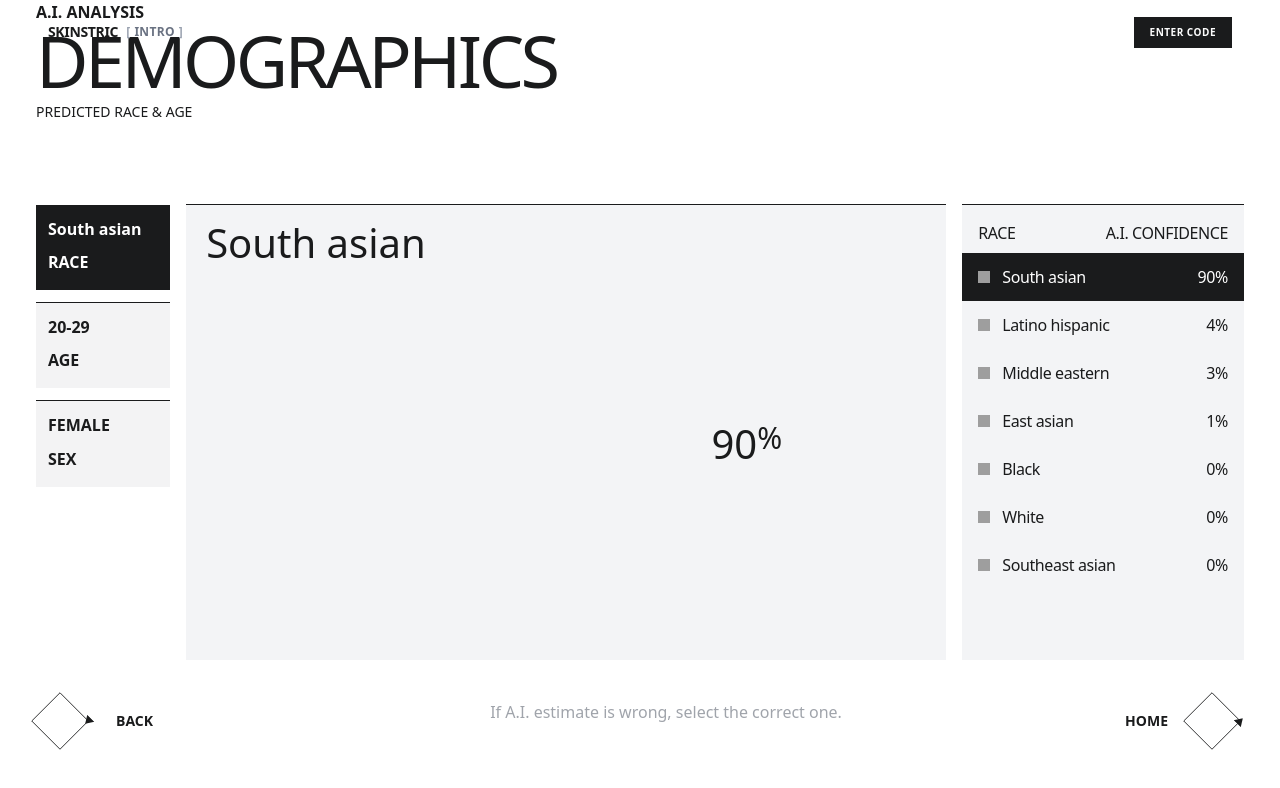
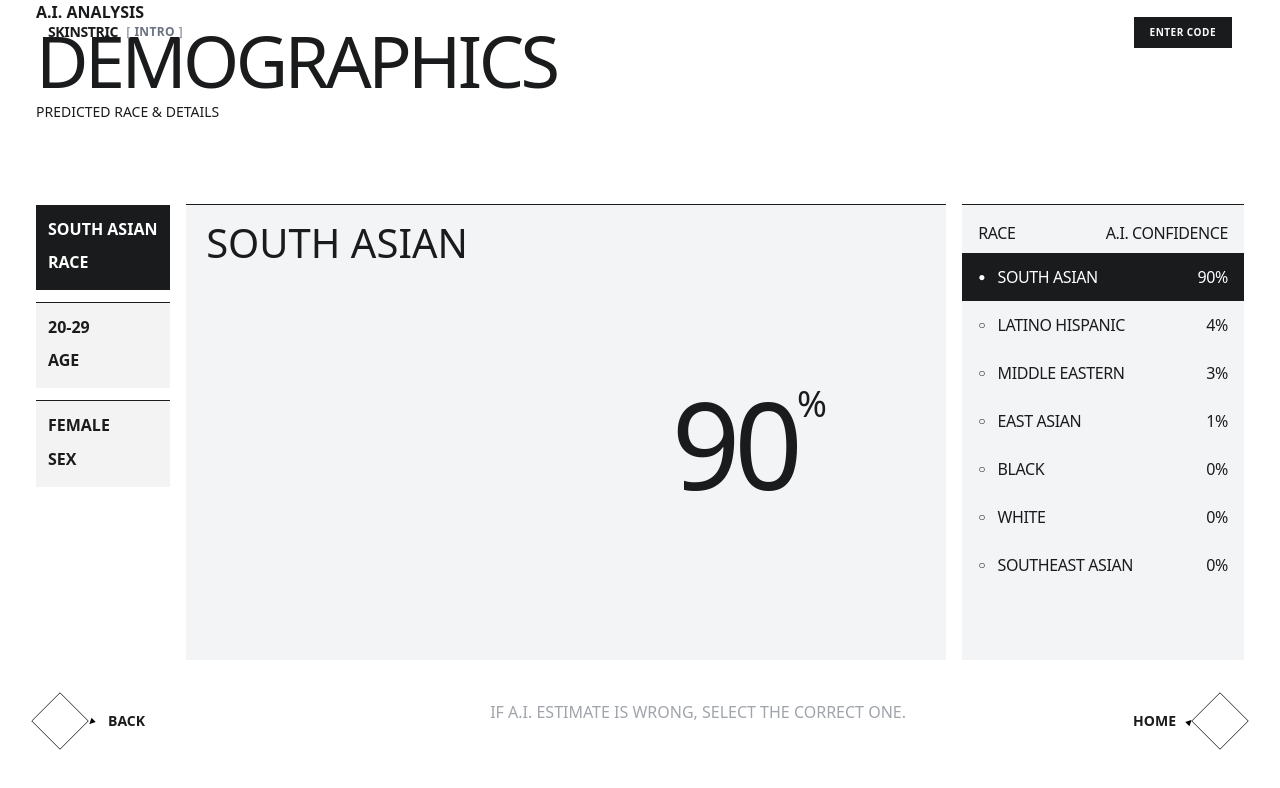
Before and after one commit to rvallee1017/Skinstric, a Next.js app: page /summary in a window 1280 px wide. Shown: the top 788 px of the page. Built offline with nearby package versions, Linux system fonts and the light colour scheme; no server answers; grey boxes are pictures that could not be loaded.

Commit message:
added code

```diff
--- a/src/app/components/Summary.tsx
+++ b/src/app/components/Summary.tsx
@@ -1,6 +1,116 @@
+'use client';
+
+import { useEffect, useState } from "react";
 import NavBar from "./NavBar";
 
 export default function Summary() {
+  const [demographics, setDemographics] = useState<any>(null);
+  const [loading, setLoading] = useState<boolean>(true);
+  const [selectedCategory, setSelectedCategory] = useState<"race" | "age" | "sex">("race");
+  const [selectedValues, setSelectedValues] = useState<{ [key: string]: string }>({});
+
+  useEffect(() => {
+    async function fetchData() {
+      try {
+        const cached = localStorage.getItem("demographics");
+        if (cached) {
+          const parsed = JSON.parse(cached);
+          setDemographics(parsed);
+          setInitialSelections(parsed);
+          setLoading(false);
+          return;
+        }
+
+        const response = await fetch("https://us-central1-api-skinstric-ai.cloudfunctions.net/skinstricPhaseTwo", {
+          method: "POST",
+          headers: { "Content-Type": "application/json" },
+          body: JSON.stringify({ image: "" })
+        });
+        const result = await response.json();
+        if (result?.data) {
+          setDemographics(result.data);
+          setInitialSelections(result.data);
+          localStorage.setItem("demographics", JSON.stringify(result.data));
+        } else {
+          const mock = {
+            race: [
+              { name: "South asian", confidence: 90 },
+              { name: "Latino hispanic", confidence: 4 },
+              { name: "Middle eastern", confidence: 3 },
+              { name: "East asian", confidence: 1 },
+              { name: "Black", confidence: 0 },
+              { name: "White", confidence: 0 },
+              { name: "Southeast asian", confidence: 0 }
+            ],
+            age: [
+              { name: "20-29", confidence: 85 },
+              { name: "30-39", confidence: 10 },
+              { name: "40-49", confidence: 5 }
+            ],
+            sex: [
+              { name: "FEMALE", confidence: 95 },
+              { name: "MALE", confidence: 5 }
+            ]
+          };
+          setDemographics(mock);
+          setInitialSelections(mock);
+        }
+      } catch (err) {
+        console.error("Failed to fetch demographics:", err);
+        const mock = {
+          race: [
+            { name: "South asian", confidence: 90 },
+            { name: "Latino hispanic", confidence: 4 },
+            { name: "Middle eastern", confidence: 3 },
+            { name: "East asian", confidence: 1 },
+            { name: "Black", confidence: 0 },
+            { name: "White", confidence: 0 },
+            { name: "Southeast asian", confidence: 0 }
+          ],
+          age: [
+            { name: "20-29", confidence: 85 },
+            { name: "30-39", confidence: 10 },
+            { name: "40-49", confidence: 5 }
+          ],
+          sex: [
+            { name: "FEMALE", confidence: 95 },
+            { name: "MALE", confidence: 5 }
+          ]
+        };
+        setDemographics(mock);
+        setInitialSelections(mock);
+      } finally {
+        setLoading(false);
+      }
+    }
+
+    fetchData();
+  }, []);
+
+  const setInitialSelections = (data: any) => {
+    const initial: { [key: string]: string } = {};
+    if (data.race?.[0]) initial.race = data.race[0].name;
+    if (data.age?.[0]) initial.age = data.age[0].name;
+    if (data.sex?.[0]) initial.sex = data.sex[0].name;
+    setSelectedValues(initial);
+  };
+
+  if (loading) {
+    return (
+      <div className="antialiased text-[#1A1B1C] min-h-screen bg-white flex flex-col items-center justify-center">
+        <NavBar />
+        <div className="flex flex-col items-center justify-center flex-1">
+          <div className="w-12 h-12 border-4 border-black/20 border-t-black rounded-full animate-spin mb-4"></div>
+          <p className="text-sm font-semibold tracking-wider uppercase">LOADING A.I. ANALYSIS...</p>
+        </div>
+      </div>
+    );
+  }
+
+  const currentList = demographics?.[selectedCategory] || [];
+  const activeVal = selectedValues[selectedCategory] || currentList[0]?.name;
+  const activeItem = currentList.find((item: any) => item.name === activeVal) || currentList[0];
+
   return (
     <div className="antialiased text-[#1A1B1C]">
       <NavBar />
@@ -11,236 +121,113 @@ export default function Summary() {
             <h2 className="mb-1 text-base font-semibold leading-6 md:text-base">
               A.I. ANALYSIS
             </h2>
-            <h3 className="text-4xl font-normal leading-16 tracking-tighter md:text-[72px]">
+            <h3 className="text-4xl font-normal leading-16 tracking-tighter md:text-[72px] uppercase">
               DEMOGRAPHICS
             </h3>
-            <h4 className="mt-2 text-sm leading-6">PREDICTED RACE &amp; AGE</h4>
+            <h4 className="mt-2 text-sm leading-6 uppercase">PREDICTED {selectedCategory} &amp; DETAILS</h4>
           </div>
 
           <div className="mb-40 mt-10 grid gap-4 pb-0 md:mb-0 md:grid-cols-[1.5fr_8.5fr_3.15fr] md:gap-4 md:pb-0">
+            {/* Left sidebar category selector */}
             <div className="h-[62%] space-y-3 bg-white-100 md:flex md:flex-col">
-              <div className="flex flex-1 cursor-pointer flex-col justify-between border-t bg-[#1A1B1C] p-3 text-white hover:bg-[#E1E1E2]">
-                <p className="text-base font-semibold">South asian</p>
+              <div
+                onClick={() => setSelectedCategory("race")}
+                className={`flex flex-1 cursor-pointer flex-col justify-between border-t p-3 transition-colors ${
+                  selectedCategory === "race" ? "bg-[#1A1B1C] text-white" : "bg-[#F3F3F4] hover:bg-[#E1E1E2]"
+                }`}
+              >
+                <p className="text-base font-semibold uppercase">{selectedValues.race || demographics?.race?.[0]?.name || "South asian"}</p>
                 <h4 className="mb-1 text-base font-semibold">RACE</h4>
               </div>
-              <div className="flex flex-1 cursor-pointer flex-col justify-between border-t bg-[#F3F3F4] p-3 hover:bg-[#E1E1E2]">
-                <p className="text-base font-semibold">20-29</p>
+
+              <div
+                onClick={() => setSelectedCategory("age")}
+                className={`flex flex-1 cursor-pointer flex-col justify-between border-t p-3 transition-colors ${
+                  selectedCategory === "age" ? "bg-[#1A1B1C] text-white" : "bg-[#F3F3F4] hover:bg-[#E1E1E2]"
+                }`}
+              >
+                <p className="text-base font-semibold uppercase">{selectedValues.age || demographics?.age?.[0]?.name || "20-29"}</p>
                 <h4 className="mb-1 text-base font-semibold">AGE</h4>
               </div>
-              <div className="flex flex-1 cursor-pointer flex-col justify-between border-t bg-[#F3F3F4] p-3 hover:bg-[#E1E1E2]">
-                <p className="text-base font-semibold">FEMALE</p>
+
+              <div
+                onClick={() => setSelectedCategory("sex")}
+                className={`flex flex-1 cursor-pointer flex-col justify-between border-t p-3 transition-colors ${
+                  selectedCategory === "sex" ? "bg-[#1A1B1C] text-white" : "bg-[#F3F3F4] hover:bg-[#E1E1E2]"
+                }`}
+              >
+                <p className="text-base font-semibold uppercase">{selectedValues.sex || demographics?.sex?.[0]?.name || "FEMALE"}</p>
                 <h4 className="mb-1 text-base font-semibold">SEX</h4>
               </div>
             </div>
 
+            {/* Center display */}
             <div className="relative flex flex-col items-center justify-center bg-gray-100 p-4 md:h-[57vh] md:border-t">
-              <p className="left-5 top-2 hidden text-[40px] md:absolute md:block">
-                South asian
+              <p className="left-5 top-2 hidden text-[40px] md:absolute md:block uppercase">
+                {activeVal}
               </p>
-              <div className="relative mb-4 aspect-square w-full max-w-[384px] md:absolute md:bottom-2 md:right-5">
-                <div
-                  style={{
-                    width: "100%",
-                    height: "100%",
-                    maxHeight: "384px",
-                    position: "relative",
-                    transform: "scale(1)",
-                    transformOrigin: "center center",
-                  }}
-                >
+              <div className="relative mb-4 aspect-square w-full max-w-[384px] md:absolute md:bottom-2 md:right-5 flex items-center justify-center">
                 <div className="absolute inset-0 flex items-center justify-center">
-                    <p className="text-3xl font-normal md:text-[40px]">
-                      90<span className="absolute text-xl md:text-3xl">%</span>
+                  <p className="text-6xl font-normal md:text-[120px] tracking-tighter">
+                    {activeItem?.confidence ?? 90}<span className="absolute text-2xl md:text-4xl">%</span>
                   </p>
                 </div>
               </div>
-              </div>
-              <p className="mb-1 text-xs font-normal leading-6 text-[#A0A4AB] md:absolute md:bottom-[-15%] md:left-[22%] md:text-sm lg:left-[30%] lg:text-base xl:left-[40%] 2xl:left-[45%]">
+              <p className="mb-1 text-xs font-normal leading-6 text-[#A0A4AB] md:absolute md:bottom-[-15%] md:left-[22%] md:text-sm lg:left-[30%] lg:text-base xl:left-[40%] 2xl:left-[45%] uppercase">
                 If A.I. estimate is wrong, select the correct one.
               </p>
             </div>
 
+            {/* Right breakdown list */}
             <div className="bg-gray-100 pt-4 pb-4 md:border-t">
               <div className="space-y-0">
                 <div className="flex justify-between px-4">
-                  <h4 className="mb-2 text-base font-medium leading-6 tracking-tight">
-                    RACE
+                  <h4 className="mb-2 text-base font-medium leading-6 tracking-tight uppercase">
+                    {selectedCategory}
                   </h4>
-                  <h4 className="mb-2 text-base font-medium leading-6 tracking-tight">
+                  <h4 className="mb-2 text-base font-medium leading-6 tracking-tight uppercase">
                     A.I. CONFIDENCE
                   </h4>
                 </div>
 
-                <div className="flex h-12 cursor-pointer items-center justify-between bg-[#1A1B1C] px-4 text-white hover:bg-black">
+                {currentList.map((item: any) => {
+                  const isSelected = activeVal === item.name;
+                  return (
+                    <div
+                      key={item.name}
+                      onClick={() => setSelectedValues({ ...selectedValues, [selectedCategory]: item.name })}
+                      className={`flex h-12 cursor-pointer items-center justify-between px-4 transition-colors ${
+                        isSelected ? "bg-[#1A1B1C] text-white" : "hover:bg-[#E1E1E2]"
+                      }`}
+                    >
                       <div className="flex items-center gap-1">
-                    <img
-                      alt="radio button"
-                      loading="lazy"
-                      width={12}
-                      height={12}
-                      className="mr-2 h-3 w-3"
-                      srcSet="/_next/image?url=%2F_next%2Fstatic%2Fmedia%2FactiveRadioButton.41014af7.png&amp;w=16&amp;q=75 1x, /_next/image?url=%2F_next%2Fstatic%2Fmedia%2FactiveRadioButton.41014af7.png&amp;w=32&amp;q=75 2x"
-                      src="/_next/image?url=%2F_next%2Fstatic%2Fmedia%2FactiveRadioButton.41014af7.png&amp;w=32&amp;q=75"
-                      style={{ color: "transparent" }}
-                    />
-                    <span className="text-base font-normal leading-6 tracking-tight">
-                      South asian
+                        <span className="mr-2 text-xs font-bold">{isSelected ? "●" : "○"}</span>
+                        <span className="text-base font-normal leading-6 tracking-tight uppercase">
+                          {item.name}
                         </span>
                       </div>
                       <span className="text-base font-normal leading-6 tracking-tight">
-                    90%
+                        {item.confidence}%
                       </span>
                     </div>
-
-                <div className="flex h-12 cursor-pointer items-center justify-between px-4 hover:bg-[#E1E1E2]">
-                  <div className="flex items-center gap-1">
-                    <img
-                      alt="radio button"
-                      loading="lazy"
-                      width={12}
-                      height={12}
-                      className="mr-2 h-3 w-3"
-                      srcSet="/_next/image?url=%2F_next%2Fstatic%2Fmedia%2FradioButton.37eec272.png&amp;w=16&amp;q=75 1x, /_next/image?url=%2F_next%2Fstatic%2Fmedia%2FradioButton.37eec272.png&amp;w=32&amp;q=75 2x"
-                      src="/_next/image?url=%2F_next%2Fstatic%2Fmedia%2FradioButton.37eec272.png&amp;w=32&amp;q=75"
-                      style={{ color: "transparent" }}
-                    />
-                    <span className="text-base font-normal leading-6 tracking-tight">
-                      Latino hispanic
-                    </span>
-                  </div>
-                  <span className="text-base font-normal leading-6 tracking-tight">
-                    4%
-                  </span>
-                </div>
-
-                <div className="flex h-12 cursor-pointer items-center justify-between px-4 hover:bg-[#E1E1E2]">
-                  <div className="flex items-center gap-1">
-                    <img
-                      alt="radio button"
-                      loading="lazy"
-                      width={12}
-                      height={12}
-                      className="mr-2 h-3 w-3"
-                      srcSet="/_next/image?url=%2F_next%2Fstatic%2Fmedia%2FradioButton.37eec272.png&amp;w=16&amp;q=75 1x, /_next/image?url=%2F_next%2Fstatic%2Fmedia%2FradioButton.37eec272.png&amp;w=32&amp;q=75 2x"
-                      src="/_next/image?url=%2F_next%2Fstatic%2Fmedia%2FradioButton.37eec272.png&amp;w=32&amp;q=75"
-                      style={{ color: "transparent" }}
-                    />
-                    <span className="text-base font-normal leading-6 tracking-tight">
-                      Middle eastern
-                    </span>
-                  </div>
-                  <span className="text-base font-normal leading-6 tracking-tight">
-                    3%
-                  </span>
-                </div>
-
-                <div className="flex h-12 cursor-pointer items-center justify-between px-4 hover:bg-[#E1E1E2]">
-                  <div className="flex items-center gap-1">
-                    <img
-                      alt="radio button"
-                      loading="lazy"
-                      width={12}
-                      height={12}
-                      className="mr-2 h-3 w-3"
-                      srcSet="/_next/image?url=%2F_next%2Fstatic%2Fmedia%2FradioButton.37eec272.png&amp;w=16&amp;q=75 1x, /_next/image?url=%2F_next%2Fstatic%2Fmedia%2FradioButton.37eec272.png&amp;w=32&amp;q=75 2x"
-                      src="/_next/image?url=%2F_next%2Fstatic%2Fmedia%2FradioButton.37eec272.png&amp;w=32&amp;q=75"
-                      style={{ color: "transparent" }}
-                    />
-                    <span className="text-base font-normal leading-6 tracking-tight">
-                      East asian
-                    </span>
-                  </div>
-                  <span className="text-base font-normal leading-6 tracking-tight">
-                    1%
-                  </span>
-                </div>
-
-                <div className="flex h-12 cursor-pointer items-center justify-between px-4 hover:bg-[#E1E1E2]">
-                  <div className="flex items-center gap-1">
-                    <img
-                      alt="radio button"
-                      loading="lazy"
-                      width={12}
-                      height={12}
-                      className="mr-2 h-3 w-3"
-                      srcSet="/_next/image?url=%2F_next%2Fstatic%2Fmedia%2FradioButton.37eec272.png&amp;w=16&amp;q=75 1x, /_next/image?url=%2F_next%2Fstatic%2Fmedia%2FradioButton.37eec272.png&amp;w=32&amp;q=75 2x"
-                      src="/_next/image?url=%2F_next%2Fstatic%2Fmedia%2FradioButton.37eec272.png&amp;w=32&amp;q=75"
-                      style={{ color: "transparent" }}
-                    />
-                    <span className="text-base font-normal leading-6 tracking-tight">
-                      Black
-                    </span>
-                  </div>
-                  <span className="text-base font-normal leading-6 tracking-tight">
-                    0%
-                  </span>
-                </div>
-
-                <div className="flex h-12 cursor-pointer items-center justify-between px-4 hover:bg-[#E1E1E2]">
-                  <div className="flex items-center gap-1">
-                    <img
-                      alt="radio button"
-                      loading="lazy"
-                      width={12}
-                      height={12}
-                      className="mr-2 h-3 w-3"
-                      srcSet="/_next/image?url=%2F_next%2Fstatic%2Fmedia%2FradioButton.37eec272.png&amp;w=16&amp;q=75 1x, /_next/image?url=%2F_next%2Fstatic%2Fmedia%2FradioButton.37eec272.png&amp;w=32&amp;q=75 2x"
-                      src="/_next/image?url=%2F_next%2Fstatic%2Fmedia%2FradioButton.37eec272.png&amp;w=32&amp;q=75"
-                      style={{ color: "transparent" }}
-                    />
-                    <span className="text-base font-normal leading-6 tracking-tight">
-                      White
-                    </span>
-                  </div>
-                  <span className="text-base font-normal leading-6 tracking-tight">
-                    0%
-                  </span>
-                </div>
-
-                <div className="flex h-12 cursor-pointer items-center justify-between px-4 hover:bg-[#E1E1E2]">
-                  <div className="flex items-center gap-1">
-                    <img
-                      alt="radio button"
-                      loading="lazy"
-                      width={12}
-                      height={12}
-                      className="mr-2 h-3 w-3"
-                      srcSet="/_next/image?url=%2F_next%2Fstatic%2Fmedia%2FradioButton.37eec272.png&amp;w=16&amp;q=75 1x, /_next/image?url=%2F_next%2Fstatic%2Fmedia%2FradioButton.37eec272.png&amp;w=32&amp;q=75 2x"
-                      src="/_next/image?url=%2F_next%2Fstatic%2Fmedia%2FradioButton.37eec272.png&amp;w=32&amp;q=75"
-                      style={{ color: "transparent" }}
-                    />
-                    <span className="text-base font-normal leading-6 tracking-tight">
-                      Southeast asian
-                    </span>
-                  </div>
-                  <span className="text-base font-normal leading-6 tracking-tight">
-                    0%
-                  </span>
-                </div>
+                  );
+                })}
               </div>
             </div>
           </div>
 
-          <div className="mb-8 bg-white pb-6 pt-4 md:mb-16 md:static md:pt-[37px]">
+          <div className="mb-8 bg-white pb-6 pt-4 md:mb-16 md:static md:pt-9.25">
             <div className="mx-auto flex max-w-full justify-between px-4 md:px-0">
               <a href="/select">
                 <div>
                   <div className="relative flex h-12 w-12 rotate-45 scale-[1] items-center justify-center border border-[#1A1B1C] sm:hidden">
-                    <span className="rotate-[-45deg] text-xs font-semibold sm:hidden">
+                    <span className="-rotate-45 text-xs font-semibold sm:hidden">
                       BACK
                     </span>
                   </div>
                   <div className="group hidden flex-row items-center justify-center sm:flex">
                     <div className="hidden h-12 w-12 rotate-45 scale-[0.85] justify-center border border-[#1A1B1C] group-hover:scale-[0.92] sm:flex"></div>
-                    <svg
-                      className="-rotate-45"
-                      width="8"
-                      height="10"
-                      viewBox="0 0 8 10"
-                      aria-hidden="true"
-                    >
-                      <polygon points="8,0 0,5 8,10" fill="#1A1B1C" />
-                    </svg>
+                    <span className="-rotate-45 text-black text-[10px] absolute">◄</span>
                     <span className="ml-6 hidden text-sm font-semibold sm:block">
                       BACK
                     </span>
@@ -251,7 +238,7 @@ export default function Summary() {
               <a href="/">
                 <div>
                   <div className="flex h-12 w-12 rotate-45 scale-[1] items-center justify-center border border-[#1A1B1C] sm:hidden">
-                    <span className="rotate-[-45deg] text-xs font-semibold sm:hidden">
+                    <span className="-rotate-45 text-xs font-semibold sm:hidden">
                       HOME
                     </span>
                   </div>
@@ -260,15 +247,7 @@ export default function Summary() {
                       HOME
                     </span>
                     <div className="hidden h-12 w-12 rotate-45 scale-[0.85] justify-center border border-[#1A1B1C] sm:flex"></div>
-                    <svg
-                      className="-rotate-45"
-                      width="8"
-                      height="10"
-                      viewBox="0 0 8 10"
-                      aria-hidden="true"
-                    >
-                      <polygon points="0,0 8,5 0,10" fill="#1A1B1C" />
-                    </svg>
+                    <span className="-rotate-45 text-black text-[10px] absolute">►</span>
                   </div>
                 </div>
               </a>
--- a/src/app/summary/page.tsx
+++ b/src/app/summary/page.tsx
@@ -2,6 +2,6 @@ import Summary from "../components/Summary";
 
 export default function SummaryPage() {
     return (
-        < Summary />
+        <Summary />
     )
 }
```
Lines whose indentation alone changed are shown as unchanged.
